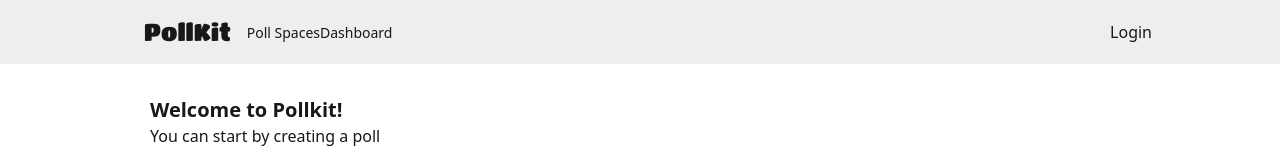
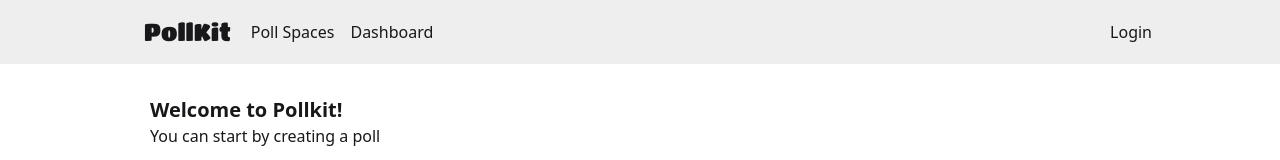
Before and after one commit to TranPhat-28/pollkit-client, a Next.js app: page / in a window 1280 px wide. Shown: the top 160 px of the page. Built offline with nearby package versions, Linux system fonts and the light colour scheme.

Commit message:
refactor: Update navbar logo and dropdown

```diff
--- a/src/components/Navbar.tsx
+++ b/src/components/Navbar.tsx
@@ -9,34 +9,26 @@ const Navbar = () => {
     <div className="navbar bg-base-300 w-full">
       <div className="flex items-center w-full lg:max-w-[1024px] lg:mx-auto">
         <div className="flex-none lg:hidden">
-                    <label
-                        htmlFor="navigationDrawer"
-                        aria-label="open sidebar"
-                        className="btn btn-square btn-ghost"
-                    >
+          <label htmlFor="navigationDrawer" aria-label="open sidebar" className="btn btn-square btn-ghost">
             <HiMenuAlt1 size={"24px"} />
           </label>
         </div>
         <div className="ml-0 pl-0 lg:ml-2 lg:pl-2 pr-2 mr-2 flex-1 lg:flex-none">
-                    <button className="btn btn-ghost text-logo" onClick={() => router.push("/")}>PollKit</button>
+          <button className="text-logo transform duration-[100ms] active:scale-110" onClick={() => router.push("/")}>
+            PollKit
+          </button>
         </div>
-                <div className="hidden flex-none lg:block">
-                    <ul className="menu menu-horizontal">
-                        {/* Navbar menu content here */}
-                        <li className="dropdown dropdown-start">
-                            <div tabIndex={0} role="button">
+        <div className="hidden lg:flex lg:gap-2">
+          <div className="dropdown dropdown-start dropdown-hover">
+            <div tabIndex={0} role="button" className="m-1">
               Poll Spaces
             </div>
-                            <ul
-                                tabIndex={0}
-                                className="dropdown-content menu bg-base-100 rounded-box z-1 w-52 p-2 shadow-sm m-0"
-                            >
+            <ul tabIndex={0} className="p-2 shadow-sm menu dropdown-content z-1 bg-base-100 rounded-box w-52">
               <li>
                 <a
                   onClick={() => {
                     router.push("/public");
-                                        }}
-                                    >
+                  }}>
                   Public space
                 </a>
               </li>
@@ -44,36 +36,31 @@ const Navbar = () => {
                 <a
                   onClick={() => {
                     router.push("/private");
-                                        }}
-                                    >
+                  }}>
                   Private space
                 </a>
               </li>
             </ul>
-                        </li>
-                        <li className="dropdown dropdown-start">
-                            <div tabIndex={0} role="button">
+          </div>
+          <div className="dropdown dropdown-start dropdown-hover">
+            <div tabIndex={0} role="button" className="m-1">
               Dashboard
             </div>
-                            <ul
-                                tabIndex={0}
-                                className="dropdown-content menu bg-base-100 rounded-box z-1 w-52 p-2 shadow-sm m-0"
-                            >
-                                <li className="pl-2">
+            <ul tabIndex={0} className="dropdown-content menu bg-base-100 rounded-box z-1 w-52 p-2 shadow-sm">
+              <li>
                 <a>Option A</a>
               </li>
-                                <li className="pl-2">
+              <li>
                 <a>Option B</a>
               </li>
-                                <li className="pl-2">
+              <li>
                 <a>Option C</a>
               </li>
-                                <li className="pl-2">
+              <li>
                 <a>Option D</a>
               </li>
             </ul>
-                        </li>
-                    </ul>
+          </div>
         </div>
         <button className="btn btn-primary btn-outline lg:ml-auto" onClick={() => router.push("/login")}>
           Login
```
Lines whose indentation alone changed are shown as unchanged.
